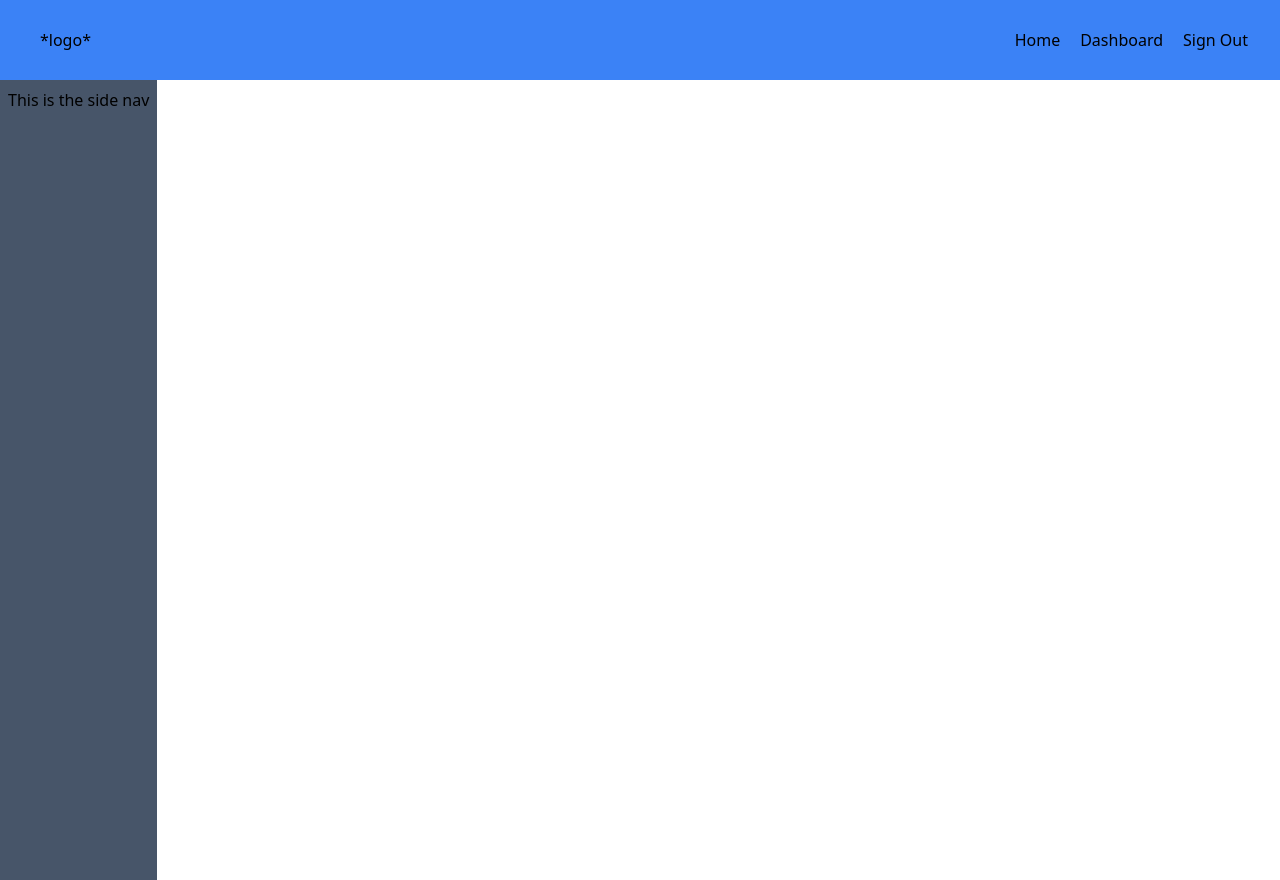
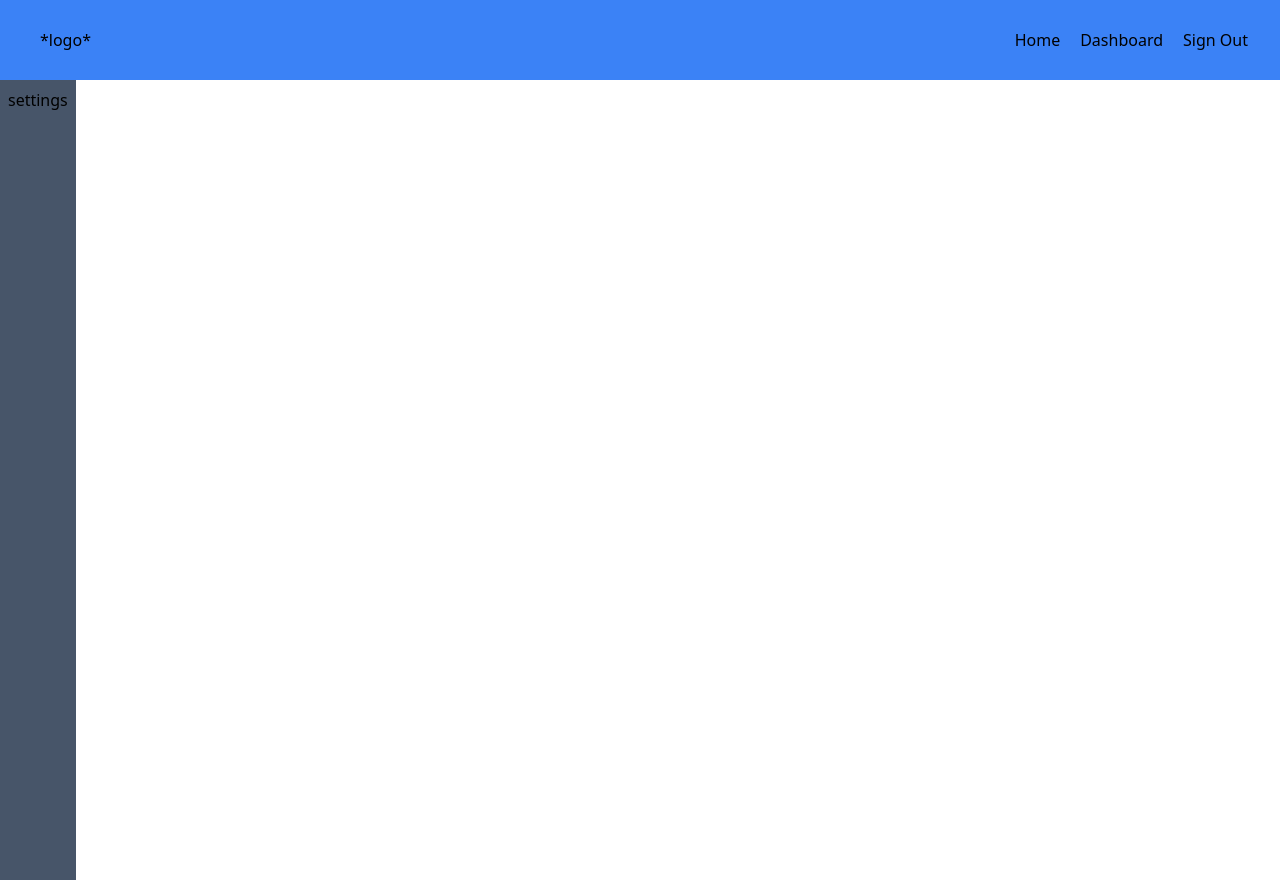
Before and after one commit to MyPropertyPal/my-property-pal-web, a Next.js app: page /Dashboard in a window 1280 px wide. Built offline with nearby package versions, Linux system fonts and the light colour scheme; no server answers; the database is empty; sample sign-in values are in the browser's storage.

Commit message:
added settings page

```diff
--- /dev/null
+++ b/app/Dashboard/Settings/page.js
@@ -0,0 +1,7 @@
+import React from "react";
+
+function page() {
+  return <div>This is the settings page</div>;
+}
+
+export default page;
--- a/app/Dashboard/SideNav.js
+++ b/app/Dashboard/SideNav.js
@@ -1,9 +1,9 @@
 import React from "react";
-
+import Link from "next/link";
 function SideNav() {
   return (
     <div className="h-screen bg-slate-600 max-w-[200px] p-2">
-      This is the side nav
+      <Link href="Dashboard/Settings">settings</Link>
     </div>
   );
 }
```
